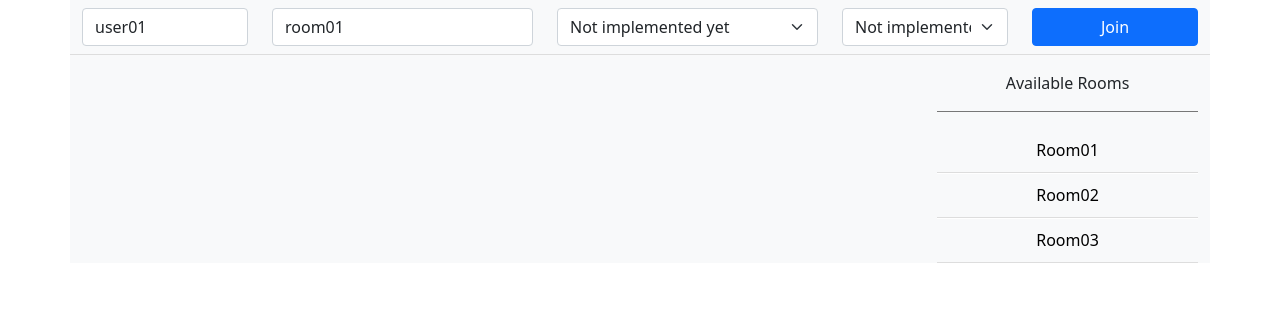
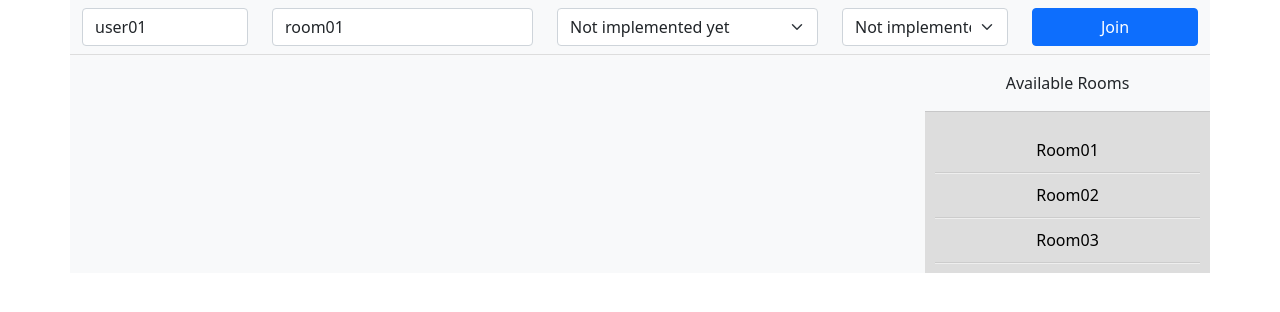
Before and after one commit to khoitnm/practice-twilio-full-flow, a React (Create React App) app in the folder pro-00-fe-simple/: page / in a window 1280 px wide. Shown: the top 312 px of the page. Built offline with nearby package versions, Linux system fonts and the light colour scheme; no server answers.

Commit message:
Update CSS for VideoRoomPage.tsx

```diff
--- a/pro-00-fe-simple/src/video/VideoRoomPage.css
+++ b/pro-00-fe-simple/src/video/VideoRoomPage.css
@@ -1,12 +1,23 @@
 .video-starter {
     border-bottom: 1px solid #DDD;
 }
-
+.rooms-panel {
+    background-color: #DDD;
+}
+.room-items-header {
+    background-color: #f8f9fa;
+    text-align: center;
+    border-bottom: 1px solid rgba(0, 0, 0, 0.2);
+}
+.room-items-list {
+    padding: 10px;
+    /*background-color: #BBBBBB;*/
+}
 .room-item {
     background-color: transparent;
     border: 0px;
-    border-bottom: 1px solid #DDD;
-    box-shadow: 0px 1px white;
+    border-bottom: 1px solid rgba(0, 0, 0, 0.08);
+    box-shadow: 0px 1px rgba(255, 255, 255, 0.5);
     padding: 10px;
 }
 
--- a/pro-00-fe-simple/src/video/VideoRoomPage.tsx
+++ b/pro-00-fe-simple/src/video/VideoRoomPage.tsx
@@ -65,7 +65,7 @@ const VideoRoomPage = (): JSX.Element => {
           {room && <VideoRoomCall room={room}/>}
         </div>
 
-        <div className={'col-3'}>
+        <div className={'col-3 gx-0 rooms-panel'}>
           <VideoRoomsList/>
         </div>
 
--- a/pro-00-fe-simple/src/video/VideoRoomsList.tsx
+++ b/pro-00-fe-simple/src/video/VideoRoomsList.tsx
@@ -5,10 +5,10 @@ const VideoRoomsList = (): JSX.Element => {
 
   return (
     <>
-      <div className={'pb-3 pt-3'} style={{textAlign: "center", borderBottom: '1px solid #777'}}>
+      <div className={'pb-3 pt-3 room-items-header'}>
         Available Rooms
       </div>
-      <div className={'pt-3'}>
+      <div className={'pt-3 gx-3 room-items-list'}>
         <button className={'w-100 room-item'} title={'Room01 Sid SRxxxxxxxxxxxxxxx'}>Room01</button>
         <button className={'w-100 room-item'} title={'Room02 Sid SRxxxxxxxxxxxxxxx'}>Room02</button>
         <button className={'w-100 room-item'} title={'Room03 Sid SRxxxxxxxxxxxxxxx'}>Room03</button>
```
